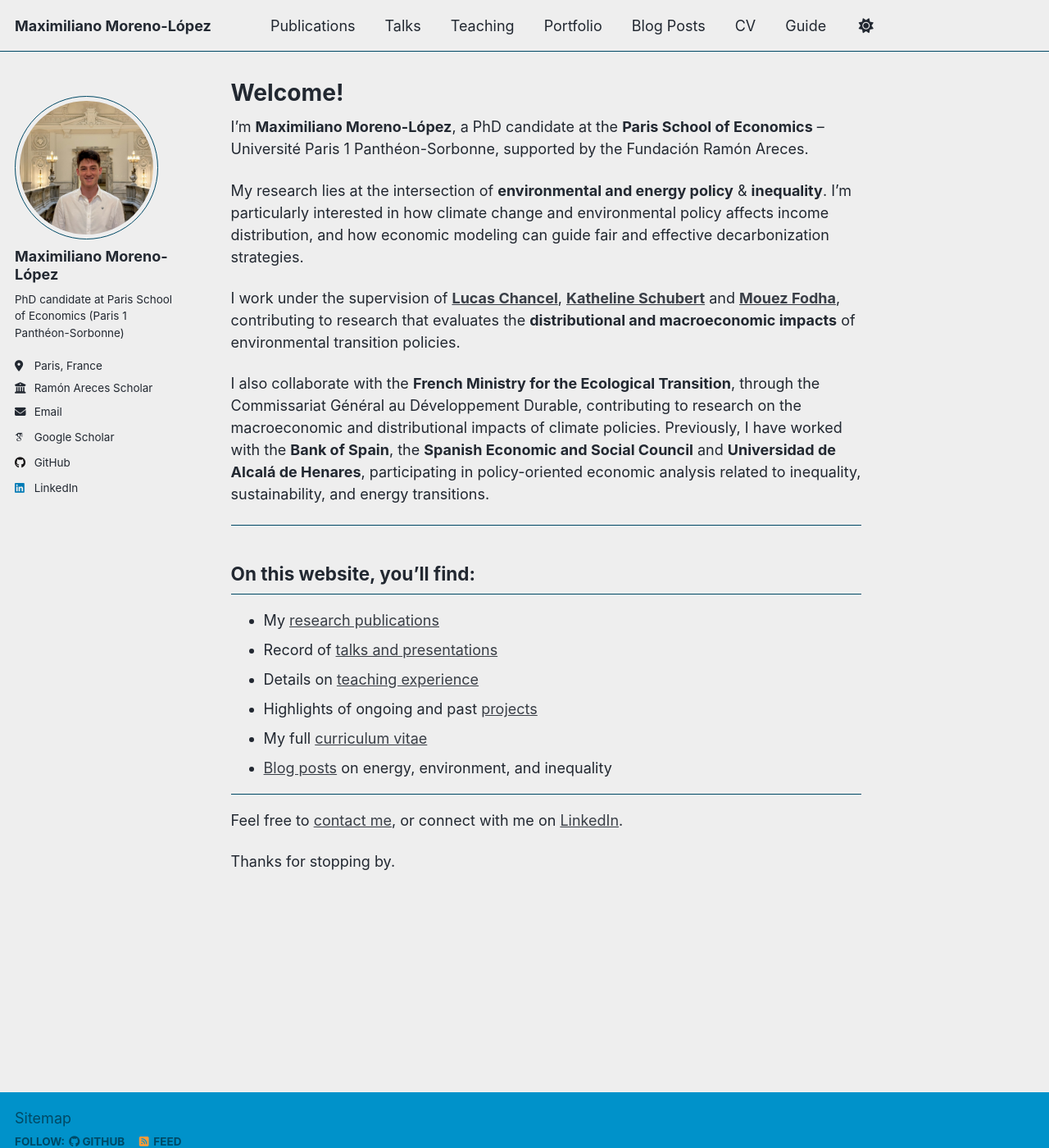
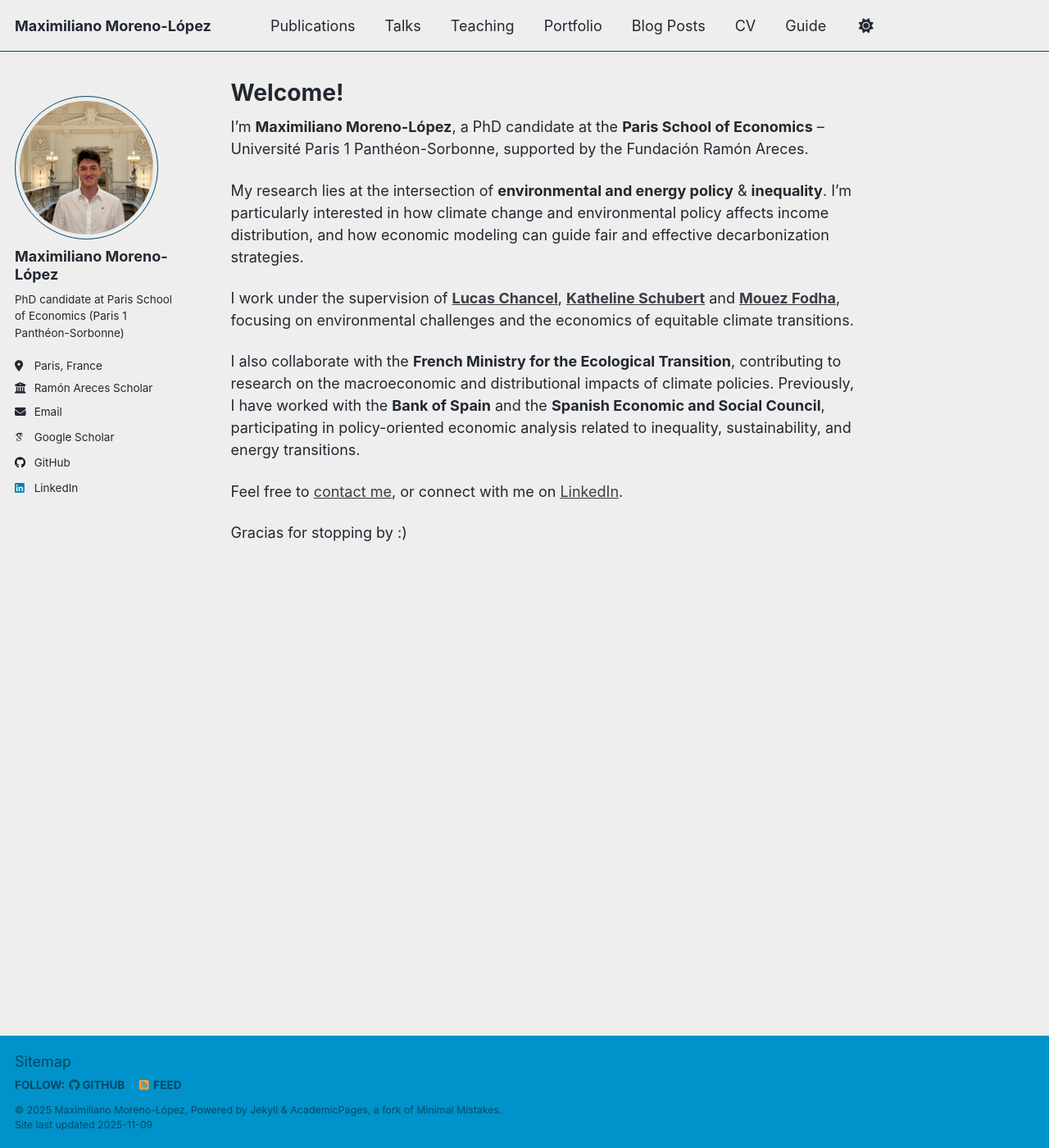
Before and after one commit to MaximilianoMoreno-Lopez/MaximilianoMoreno-Lopez.github.io, a Jekyll site: the page built from _pages/about.md, in a window 1280 px wide and 1400 px high. Shown: the whole window at 82% size. Built offline with Jekyll 4.4.1, drawn with Linux system fonts in a browser that asks for light colours; some web fonts are replaced; a script that is not in the unit is left out.

Commit message:
Update about.md

```diff
--- a/_pages/about.md
+++ b/_pages/about.md
@@ -11,23 +11,10 @@
 
 My research lies at the intersection of **environmental and energy policy** & **inequality**. I’m particularly interested in how climate change and environmental policy affects income distribution, and how economic modeling can guide fair and effective decarbonization strategies.
 
-I work under the supervision of [**Lucas Chancel**](https://lucaschancel.com/en/), [**Katheline Schubert**](https://www.parisschoolofeconomics.eu/personnes/katheline-schubert/) and [**Mouez Fodha**](https://www.parisschoolofeconomics.eu/personnes/mouez-fodha/), contributing to research that evaluates the **distributional and macroeconomic impacts** of environmental transition policies.
+I work under the supervision of [**Lucas Chancel**](https://lucaschancel.com/en/), [**Katheline Schubert**](https://www.parisschoolofeconomics.eu/personnes/katheline-schubert/) and [**Mouez Fodha**](https://www.parisschoolofeconomics.eu/personnes/mouez-fodha/), focusing on environmental challenges and the economics of equitable climate transitions.
 
-I also collaborate with the **French Ministry for the Ecological Transition**, through the Commissariat Général au Développement Durable, contributing to research on the macroeconomic and distributional impacts of climate policies. Previously, I have worked with the **Bank of Spain**, the **Spanish Economic and Social Council** and **Universidad de Alcalá de Henares**, participating in policy-oriented economic analysis related to inequality, sustainability, and energy transitions.
-
----
-
-## On this website, you’ll find:
-
-- My [research publications](/publications)
-- Record of [talks and presentations](/talks)
-- Details on [teaching experience](/teaching)
-- Highlights of ongoing and past [projects](/portfolio)
-- My full [curriculum vitae](/cv)
-- [Blog posts](/blog) on energy, environment, and inequality
-
----
+I also collaborate with the **French Ministry for the Ecological Transition**, contributing to research on the macroeconomic and distributional impacts of climate policies. Previously, I have worked with the **Bank of Spain** and the **Spanish Economic and Social Council**, participating in policy-oriented economic analysis related to inequality, sustainability, and energy transitions.
 
 Feel free to [contact me](mailto:maximiliano.moreno-lopez@psemail.eu), or connect with me on [LinkedIn](https://www.linkedin.com/in/maximiliano-moreno-l%C3%B3pez-854101175/).
 
-Thanks for stopping by.
+Gracias for stopping by :)
```
